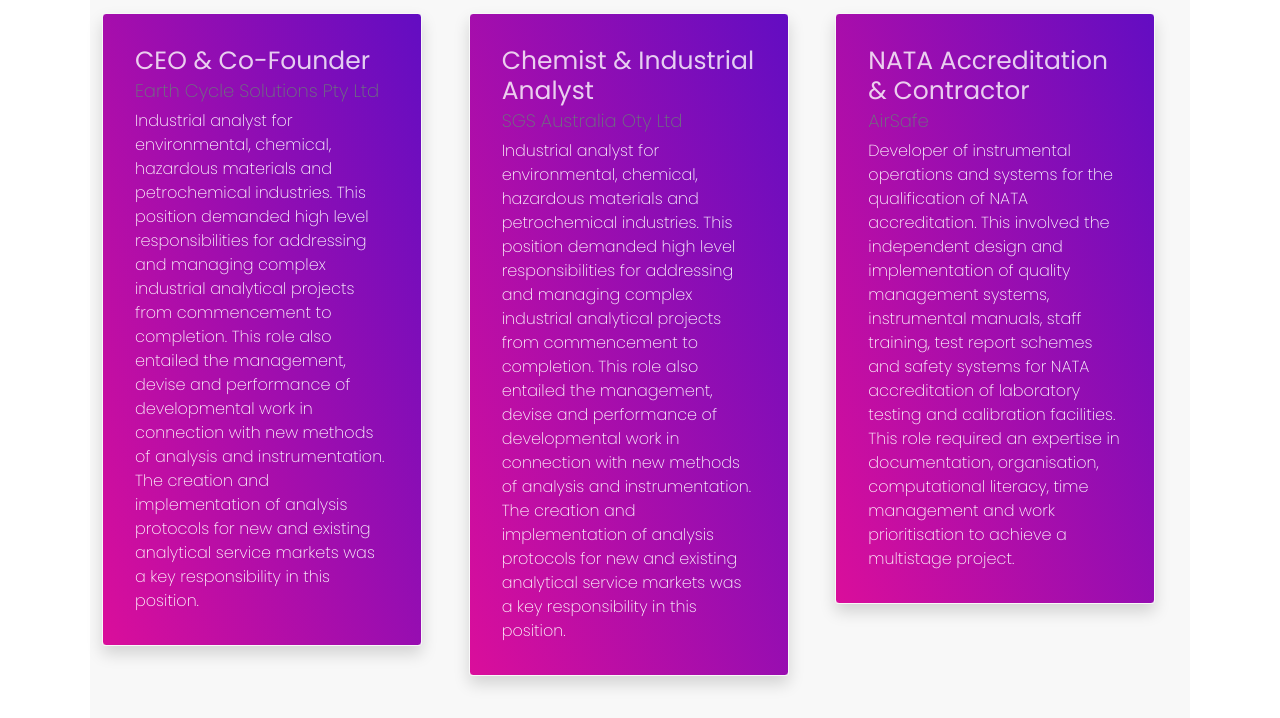
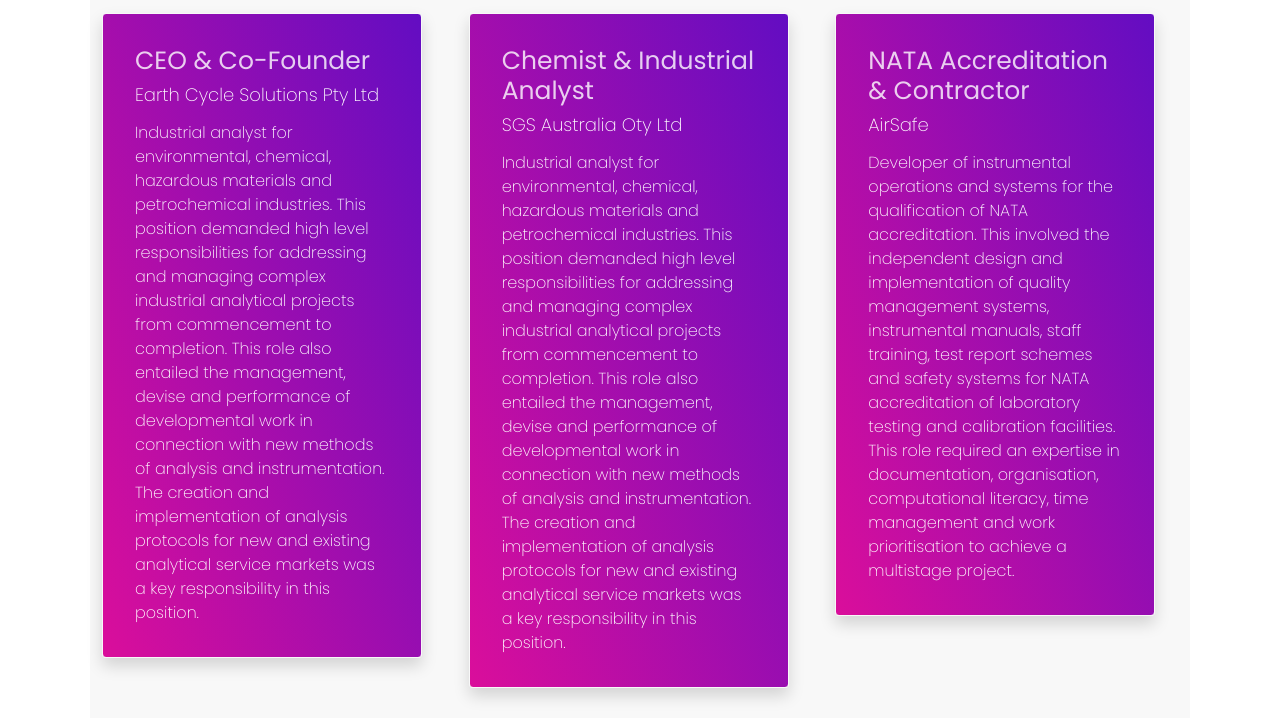
Before and after one commit to TreeLife8/Personal-Portfolio, a plain HTML site: page about.html in a window 1280 px wide. Shown: the part 3918-4636 px from the top of the page. Drawn offline with nearby package versions, Linux system fonts and the light colour scheme.

Commit message:
Updated subtitle colour on about experience cards

```diff
--- a/about.html
+++ b/about.html
@@ -562,7 +562,7 @@
           <div class="card p-3 shadow" style="width: 20rem">
             <div class="card-body">
               <h5 class="card-title">CEO & Co-Founder</h5>
-              <h6 class="card-subtitle mb-2 text-muted">
+              <h6 class="card-subtitle mb-3 mt-2">
                 Earth Cycle Solutions Pty Ltd
               </h6>
               <p class="card-text">
@@ -583,7 +583,7 @@
           <div class="card p-3 shadow" style="width: 20rem">
             <div class="card-body">
               <h5 class="card-title">Chemist & Industrial Analyst</h5>
-              <h6 class="card-subtitle mb-2 text-muted">
+              <h6 class="card-subtitle  mb-3 mt-2">
                 SGS Australia Oty Ltd
               </h6>
               <p class="card-text">
@@ -604,7 +604,7 @@
           <div class="card p-3 shadow" style="width: 20rem">
             <div class="card-body">
               <h5 class="card-title">NATA Accreditation & Contractor</h5>
-              <h6 class="card-subtitle mb-2 text-muted">AirSafe</h6>
+              <h6 class="card-subtitle  mb-3 mt-2">AirSafe</h6>
               <p class="card-text">
                 Developer of instrumental operations and systems for the
                 qualification of NATA accreditation. This involved the
--- a/src/style.css
+++ b/src/style.css
@@ -210,7 +210,7 @@
   color: white;
 }
 .card-left {
-  margin-top: 100px;
+  margin-top: 70px;
 }
 .card-work {
   background: #cacaca;
@@ -244,9 +244,6 @@
 }
 .highlight-line {
   max-width: 80%;
-}
-.contact-link:hover {
-  color: var(--secondary-colour);
 }
 .icon {
   font-size: 40px;
```
